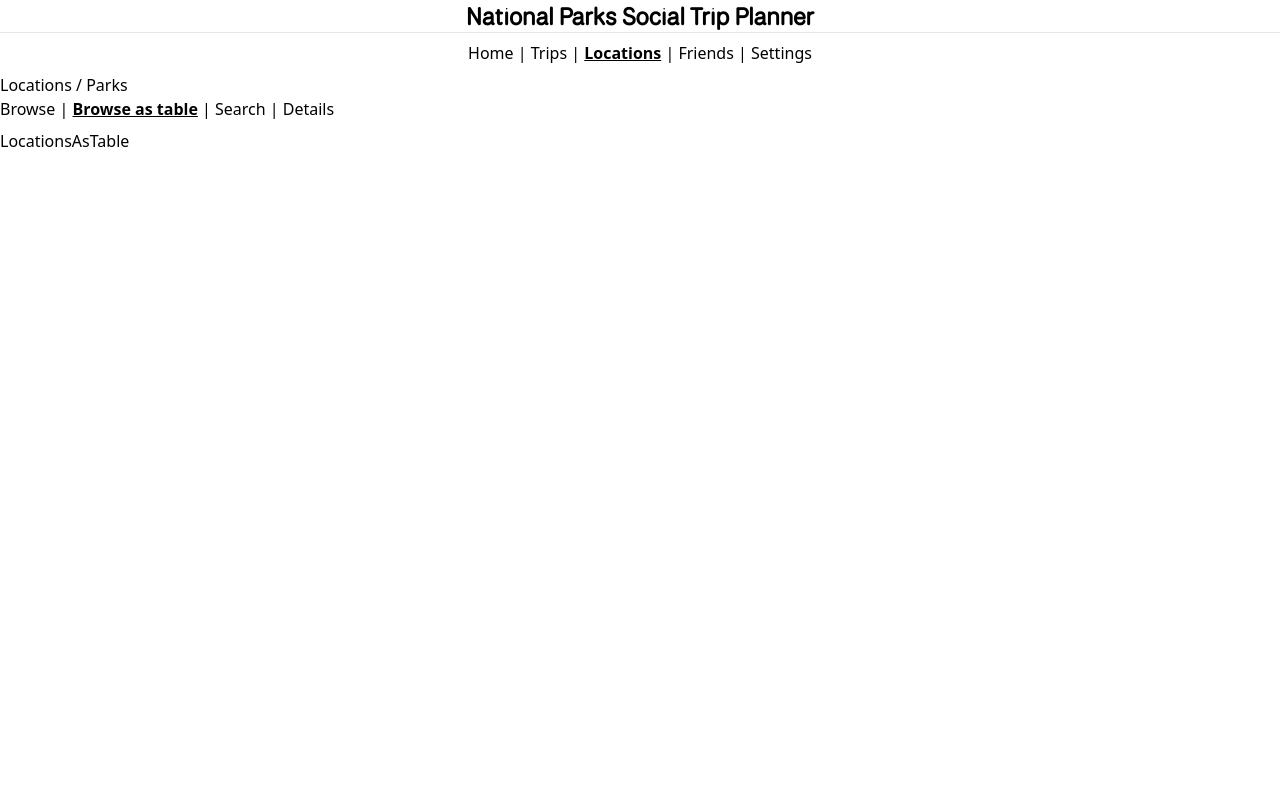
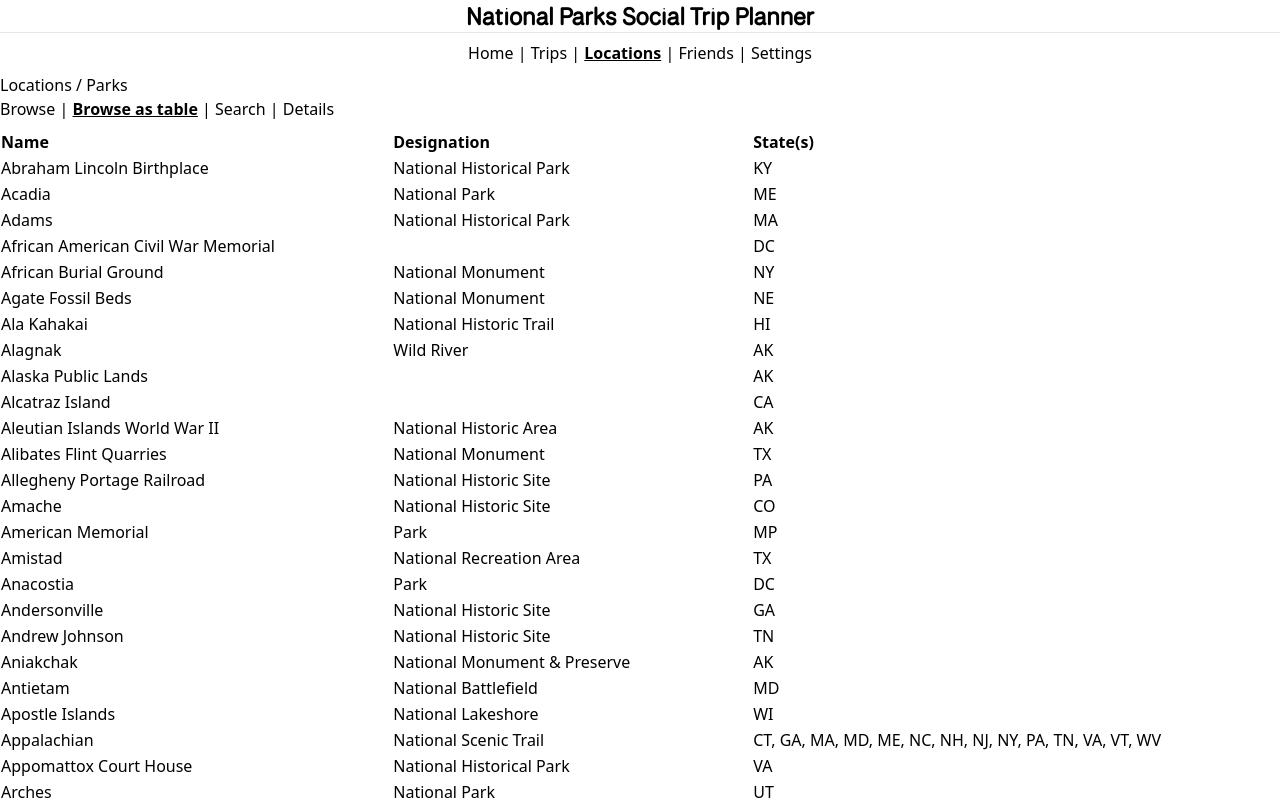
Before and after one commit to speedingplanet/frontend-bootcamp-trip-planner, a React (Vite) app: page /locations/browse-table in a window 1280 px wide. Shown: the top 800 px of the page. Built offline with nearby package versions, Linux system fonts and the light colour scheme.

Commit message:
Browse data as table

```diff
--- a/src/locations/LocationsAsTable.tsx
+++ b/src/locations/LocationsAsTable.tsx
@@ -6,8 +6,30 @@ type LocationsAsTableProps = {
 	selectPark?: (park: Park) => void;
 };
 
-function LocationsAsTable({ locations, selectPark }: LocationsAsTableProps) {
-	return <div>LocationsAsTable</div>;
+function LocationsAsTable({ locations }: LocationsAsTableProps) {
+	return (
+		<table className="table-auto">
+			<thead>
+				<tr className="text-left">
+					<th>Name</th>
+					<th>Designation</th>
+					<th>State(s)</th>
+				</tr>
+			</thead>
+			<tbody>
+				{locations.map((location) => {
+					return (
+						<tr>
+							<td>{location.name}</td>
+							<td>{location.designation}</td>
+							{/* <td>{location.states.replace(/,/g, ', ')}</td> */}
+							<td>{location.states.replaceAll(',', ', ')}</td>
+						</tr>
+					);
+				})}
+			</tbody>
+		</table>
+	);
 }
 
 export default LocationsAsTable;
--- a/tsconfig.app.json
+++ b/tsconfig.app.json
@@ -1,8 +1,8 @@
 {
   "compilerOptions": {
-    "target": "ES2020",
+    "target": "ES2023",
     "useDefineForClassFields": true,
-    "lib": ["ES2020", "DOM", "DOM.Iterable"],
+    "lib": ["ES2023", "DOM", "DOM.Iterable"],
     "module": "ESNext",
     "skipLibCheck": true,
 
```
